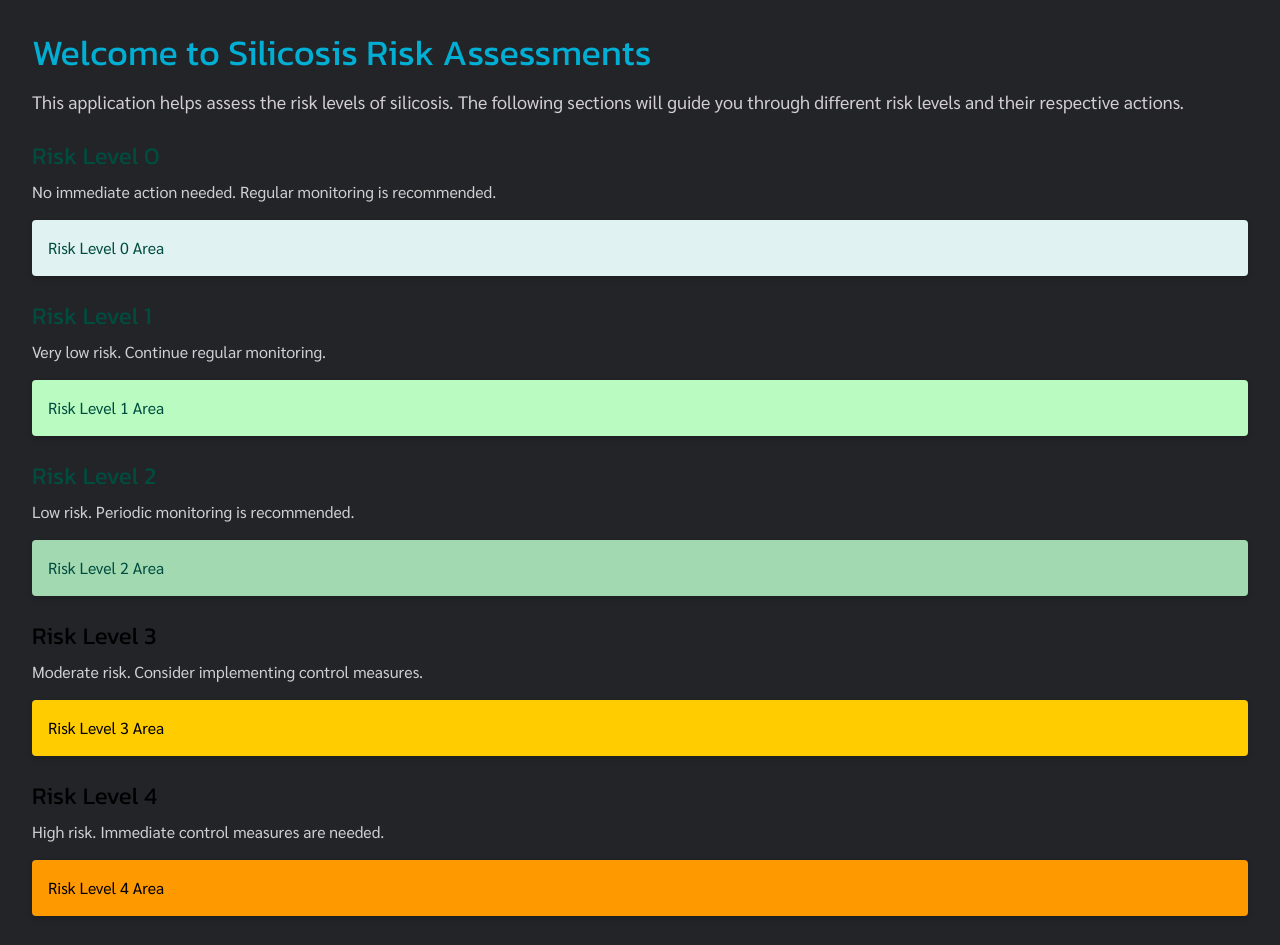
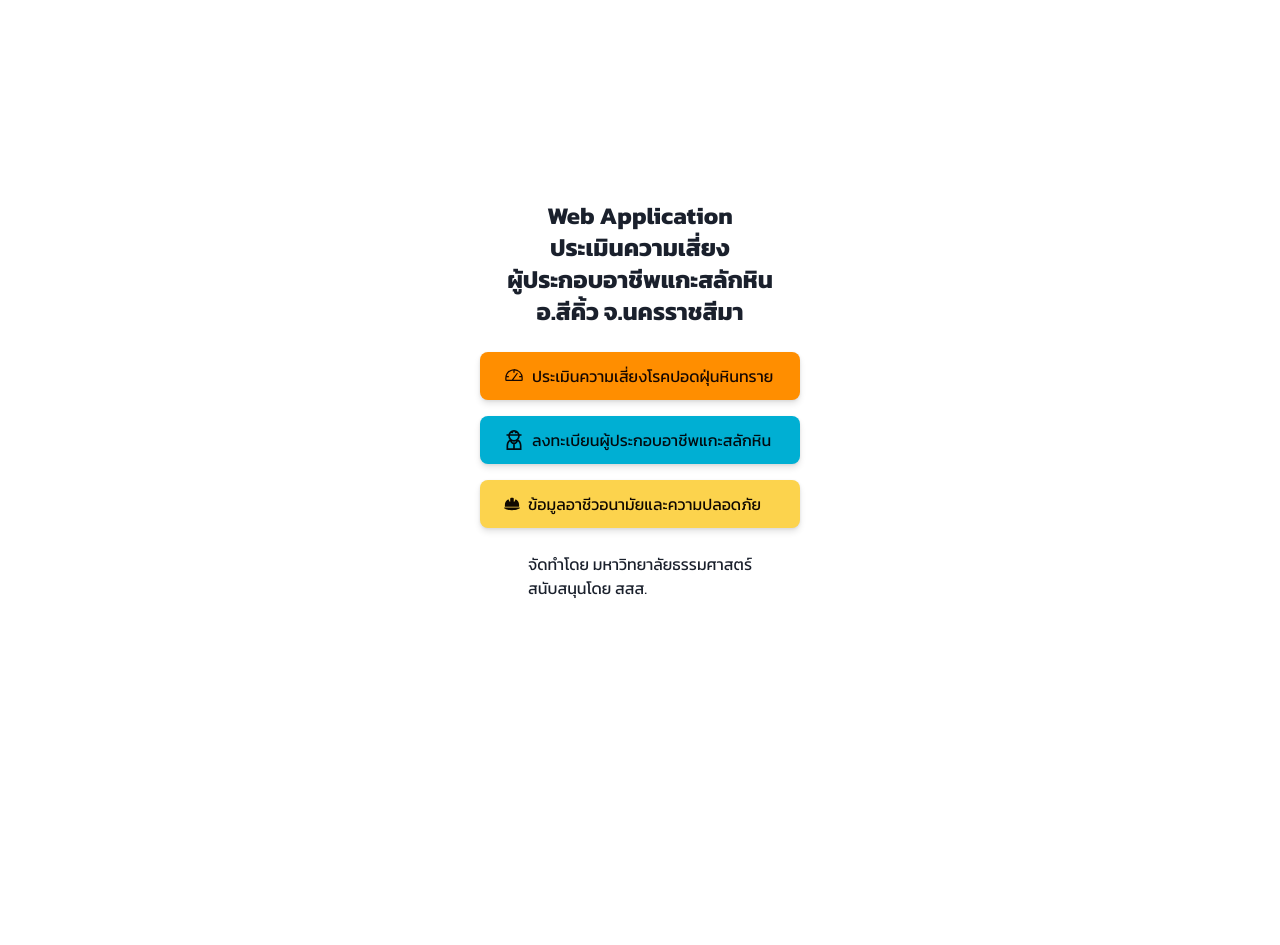
Before and after one commit to boschaiyadej/silicosis-risk-assessments, a React (Vite) app in the folder client/: page / in a window 1280 px wide. Shown: the top 945 px of the page. After the commit the page ends 800 px from the top, so only its background shows below. Built offline with nearby package versions, Linux system fonts and the light colour scheme.

Commit message:
feat: create home page menu

```diff
--- a/client/src/index.css
+++ b/client/src/index.css
@@ -2,6 +2,10 @@
 @tailwind components;
 @tailwind utilities;
 
-body {
+* {
+  padding: 0;
+  margin: 0;
+  box-sizing: border-box;
+  text-decoration: none;
   font-family: 'Kanit', 'sans-serif';
 }
--- a/client/src/pages/home/HomePage.jsx
+++ b/client/src/pages/home/HomePage.jsx
@@ -1,81 +1,48 @@
+import { Link } from "react-router-dom";
+import { GrUserWorker } from "react-icons/gr";
+import { PiGauge } from "react-icons/pi";
+import { FaHelmetSafety } from "react-icons/fa6";
+
 const HomePage = () => {
   return (
-    <div className="p-8 font-sarabun bg-base-200 text-base-content">
-      <h1 className="text-4xl font-kanit text-primary mb-4">
-        Welcome to Silicosis Risk Assessments
+    <div className="flex flex-col items-center justify-center min-h-screen p-4">
+      <h1 className="text-2xl font-bold mb-6 text-center">
+        Web Application
+        <br />
+        ประเมินความเสี่ยง
+        <br />
+        ผู้ประกอบอาชีพแกะสลักหิน
+        <br />
+        อ.สีคิ้ว จ.นครราชสีมา
       </h1>
-      <p className="text-lg text-neutral-content mb-6">
-        This application helps assess the risk levels of silicosis. The
-        following sections will guide you through different risk levels and
-        their respective actions.
-      </p>
-      <div className="mb-6">
-        <h2 className="text-2xl font-kanit text-risk-level-0-content mb-2">
-          Risk Level 0
-        </h2>
-        <p className="text-base mb-4">
-          No immediate action needed. Regular monitoring is recommended.
-        </p>
-        <div className="p-4 bg-risk-level-0 text-risk-level-0-content rounded shadow-md">
-          Risk Level 0 Area
-        </div>
+      <div className="flex flex-col space-y-4 w-full max-w-xs">
+        <Link
+          to="/risk-assessment"
+          className="flex items-center gap-2 bg-warning text-warning-content text-start py-3 px-6 rounded-lg shadow-md hover:bg-warning-light focus:outline-none focus:ring-2 focus:ring-secondary focus:ring-opacity-50 transition"
+        >
+          <PiGauge className="text-xl" /> ประเมินความเสี่ยงโรคปอดฝุ่นหินทราย
+        </Link>
+        <Link
+          to="/register-worker"
+          className="flex items-center gap-2 bg-primary text-primary-content text-start py-3 px-6 rounded-lg shadow-md hover:bg-primary-light focus:outline-none focus:ring-2 focus:ring-primary focus:ring-opacity-50 transition"
+        >
+          <GrUserWorker className="text-xl" />
+          ลงทะเบียนผู้ประกอบอาชีพแกะสลักหิน
+        </Link>
+
+        <Link
+          to="/risk-info"
+          className="flex items-center gap-2 bg-accent text-accent-content text-start py-3 px-6 rounded-lg shadow-md hover:bg-accent-light focus:outline-none focus:ring-2 focus:ring-accent focus:ring-opacity-50 transition"
+        >
+          <FaHelmetSafety />
+          ข้อมูลอาชีวอนามัยและความปลอดภัย
+        </Link>
       </div>
-      <div className="mb-6">
-        <h2 className="text-2xl font-kanit text-risk-level-1-content mb-2">
-          Risk Level 1
-        </h2>
-        <p className="text-base mb-4">
-          Very low risk. Continue regular monitoring.
-        </p>
-        <div className="p-4 bg-risk-level-1 text-risk-level-1-content rounded shadow-md">
-          Risk Level 1 Area
-        </div>
-      </div>
-      <div className="mb-6">
-        <h2 className="text-2xl font-kanit text-risk-level-2-content mb-2">
-          Risk Level 2
-        </h2>
-        <p className="text-base mb-4">
-          Low risk. Periodic monitoring is recommended.
-        </p>
-        <div className="p-4 bg-risk-level-2 text-risk-level-2-content rounded shadow-md">
-          Risk Level 2 Area
-        </div>
-      </div>
-      <div className="mb-6">
-        <h2 className="text-2xl font-kanit text-risk-level-3-content mb-2">
-          Risk Level 3
-        </h2>
-        <p className="text-base mb-4">
-          Moderate risk. Consider implementing control measures.
-        </p>
-        <div className="p-4 bg-risk-level-3 text-risk-level-3-content rounded shadow-md">
-          Risk Level 3 Area
-        </div>
-      </div>
-      <div className="mb-6">
-        <h2 className="text-2xl font-kanit text-risk-level-4-content mb-2">
-          Risk Level 4
-        </h2>
-        <p className="text-base mb-4">
-          High risk. Immediate control measures are needed.
-        </p>
-        <div className="p-4 bg-risk-level-4 text-risk-level-4-content rounded shadow-md">
-          Risk Level 4 Area
-        </div>
-      </div>
-      <div className="mb-6">
-        <h2 className="text-2xl font-kanit text-risk-level-5-content mb-2">
-          Risk Level 5
-        </h2>
-        <p className="text-base mb-4">
-          Extreme risk. Critical intervention required to prevent health
-          hazards.
-        </p>
-        <div className="p-4 bg-risk-level-5 text-risk-level-5-content rounded shadow-md">
-          Risk Level 5 Area
-        </div>
-      </div>
+      <h1 className="text-md mt-6 text-start">
+        จัดทำโดย มหาวิทยาลัยธรรมศาสตร์
+        <br />
+        สนับสนุนโดย สสส.
+      </h1>
     </div>
   );
 };
--- a/client/tailwind.config.js
+++ b/client/tailwind.config.js
@@ -23,39 +23,84 @@ export default {
         toast: "1700",
         tooltip: "1800",
       },
+      screens: {
+        "mobile-sm": "320px",
+        mobile: "375px",
+        "tablet-sm": "600px",
+        tablet: "768px",
+        "tablet-lg": "900px",
+        laptop: "1024px",
+        "laptop-lg": "1280px",
+        desktop: "1440px",
+        "desktop-lg": "1600px",
+        "4k": "2560px",
+      },
       colors: {
         primary: "#00afd3",
+        "primary-light": "#66d5e2",
+        "primary-dark": "#0083a6",
         "primary-content": "#000b10",
         secondary: "#0042ff",
+        "secondary-light": "#6a7aff",
+        "secondary-dark": "#002bff",
         "secondary-content": "#ccdfff",
         accent: "#fcd34d",
+        "accent-light": "#fef6b7",
+        "accent-dark": "#e4b800",
         "accent-content": "#100900",
         neutral: "#33232d",
+        "neutral-light": "#6e4a56",
+        "neutral-dark": "#1f0e14",
         "neutral-content": "#d2ced1",
         "base-100": "#2a2b30",
+        "base-100-light": "#4f5159",
+        "base-100-dark": "#1e1f24",
         "base-200": "#232428",
+        "base-200-light": "#484a4e",
+        "base-200-dark": "#1b1d20",
         "base-300": "#1c1d21",
+        "base-300-light": "#3b3d41",
+        "base-300-dark": "#121315",
         "base-content": "#d0d0d1",
         info: "#007fff",
+        "info-light": "#66b3ff",
+        "info-dark": "#005bb5",
         "info-content": "#000616",
         success: "#3dea29",
+        "success-light": "#6dfc6f",
+        "success-dark": "#2d8c1b",
         "success-content": "#011301",
         warning: "#ff8e00",
+        "warning-light": "#ffb84d",
+        "warning-dark": "#d97a00",
         "warning-content": "#160700",
         error: "#ea3b43",
+        "error-light": "#f5a4a4",
+        "error-dark": "#c50000",
         "error-content": "#130101",
-        // Risk level colors
         "risk-level-0": "#e0f2f1",
+        "risk-level-0-light": "#ffffff",
+        "risk-level-0-dark": "#c2d0cd",
         "risk-level-0-content": "#004d40",
         "risk-level-1": "#b9fbc0",
+        "risk-level-1-light": "#d1f8d2",
+        "risk-level-1-dark": "#8acb8d",
         "risk-level-1-content": "#004d40",
         "risk-level-2": "#a2d9b1",
+        "risk-level-2-light": "#c5e4c3",
+        "risk-level-2-dark": "#7aab85",
         "risk-level-2-content": "#004d40",
         "risk-level-3": "#ffcc00",
+        "risk-level-3-light": "#ffe066",
+        "risk-level-3-dark": "#e0a700",
         "risk-level-3-content": "#000000",
         "risk-level-4": "#ff9900",
+        "risk-level-4-light": "#ffb84d",
+        "risk-level-4-dark": "#e68a00",
         "risk-level-4-content": "#000000",
         "risk-level-5": "#ff3300",
+        "risk-level-5-light": "#ff6f6f",
+        "risk-level-5-dark": "#c60000",
         "risk-level-5-content": "#ffffff",
       },
       boxShadow: {
```
